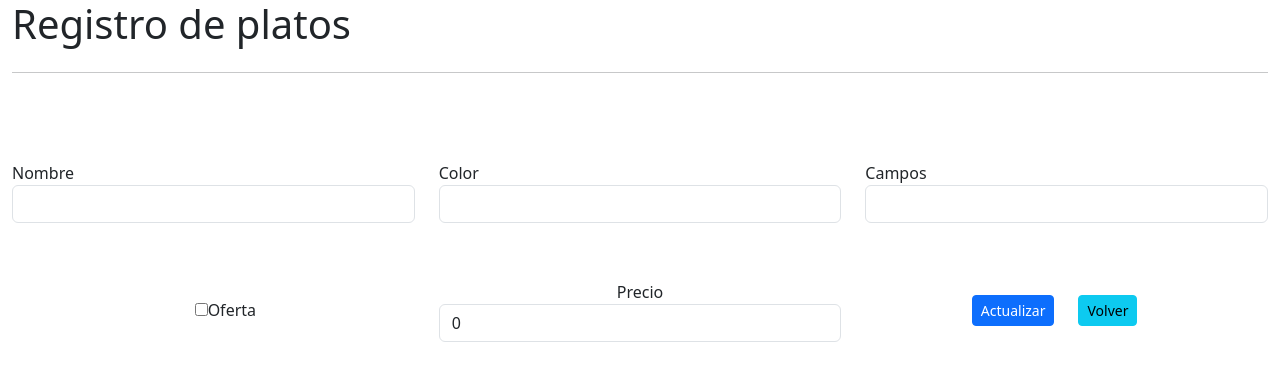
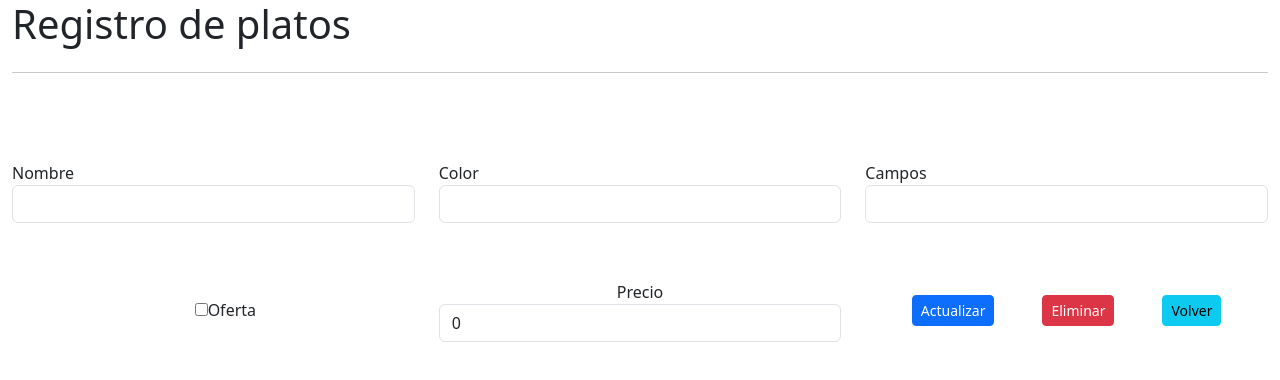
Before and after one commit to oscarjesus93/test_crud_front, a React (Create React App) app: page /edit/1 in a window 1280 px wide. Shown: the top 380 px of the page. Built offline with nearby package versions, Linux system fonts and the light colour scheme; no server answers.

Commit message:
add operation delete

```diff
--- a/src/component/Home.js
+++ b/src/component/Home.js
@@ -66,7 +66,8 @@ const Home = () => {
 							<th scope="col">Acciones</th>
 						</tr>
 					</thead>
-					<tbody>
+					<tbody data-testid="table-tbody">
+
 						{
 							(listaPlatos.length === 0) ? (
 								<NotContent />
--- a/src/component/Lista.js
+++ b/src/component/Lista.js
@@ -9,7 +9,9 @@ const Lista = ({plato}) => (
         <td>{plato.inicioActividad}</td>
         <td>{ (plato.oferta === true) ? 'Si' : 'No' }</td>
         <td>$ {plato.precio}</td>
-        <td><Link to={`/edit/${plato.id}`} className="btn btn-primary btn-sm">Seleccionar</Link></td>
+        <td>
+            <Link to={`/edit/${plato.id}`} className="btn btn-primary btn-sm">Seleccionar</Link>
+        </td>
     </tr>
 )
 
--- a/src/component/Register.js
+++ b/src/component/Register.js
@@ -1,5 +1,5 @@
 
-import { useEffect, useState } from "react";
+import { Fragment, useEffect, useState } from "react";
 import { useNavigate, useParams, Link } from 'react-router-dom';
 
 import axios from "axios";
@@ -106,6 +106,25 @@ const Register = () => {
             })
     }
 
+    const procesarDelete = async () => {
+        await axios.delete(`http://localhost:8080/dish/${id}`)
+        .then((response) => {
+            return response;
+        })
+        .catch((error) => {
+            console.log(error)
+            return {}
+        })
+        .then((response) => {
+            if(response.status === 204){
+                navigate("/");
+                return;
+            }
+            guardarMostrarMensaje(response.data.message)
+
+        })
+    }
+
     const onChange = (e) => {
         guardarData( {...data,
             [e.target.name]: (e.target.type === "checkbox") ? e.target.checked : e.target.value
@@ -174,9 +193,12 @@ const Register = () => {
                 <div className="align-self-md-center col-md-4 text-center pt-5">
                     {
                         (id != undefined || id != null) ? (
-                            <button type="button" id="actualizar" onClick={() => procesarUpdate()} className="btn btn-primary btn-sm">Actualizar</button>
+                            <Fragment>
+                                <button type="button" data-testid="actualizar" onClick={() => procesarUpdate()} className="btn btn-primary btn-sm m-4">Actualizar</button>
+                                <button type="button" data-testid="eliminar" onClick={() => procesarDelete()} className="btn btn-danger btn-sm m-4">Eliminar</button>
+                            </Fragment>
                         ) : (
-                            <button type="button" id="registrar" onClick={() => procesarRegistro()} className="btn btn-success btn-sm">Registrar</button>
+                            <button type="button" data-testid="registrar" onClick={() => procesarRegistro()} className="btn btn-success btn-sm m-4">Registrar</button>
                         )
                     }
                     <Link to={`/`} className="btn btn-info btn-sm m-4" >Volver</Link>
```
